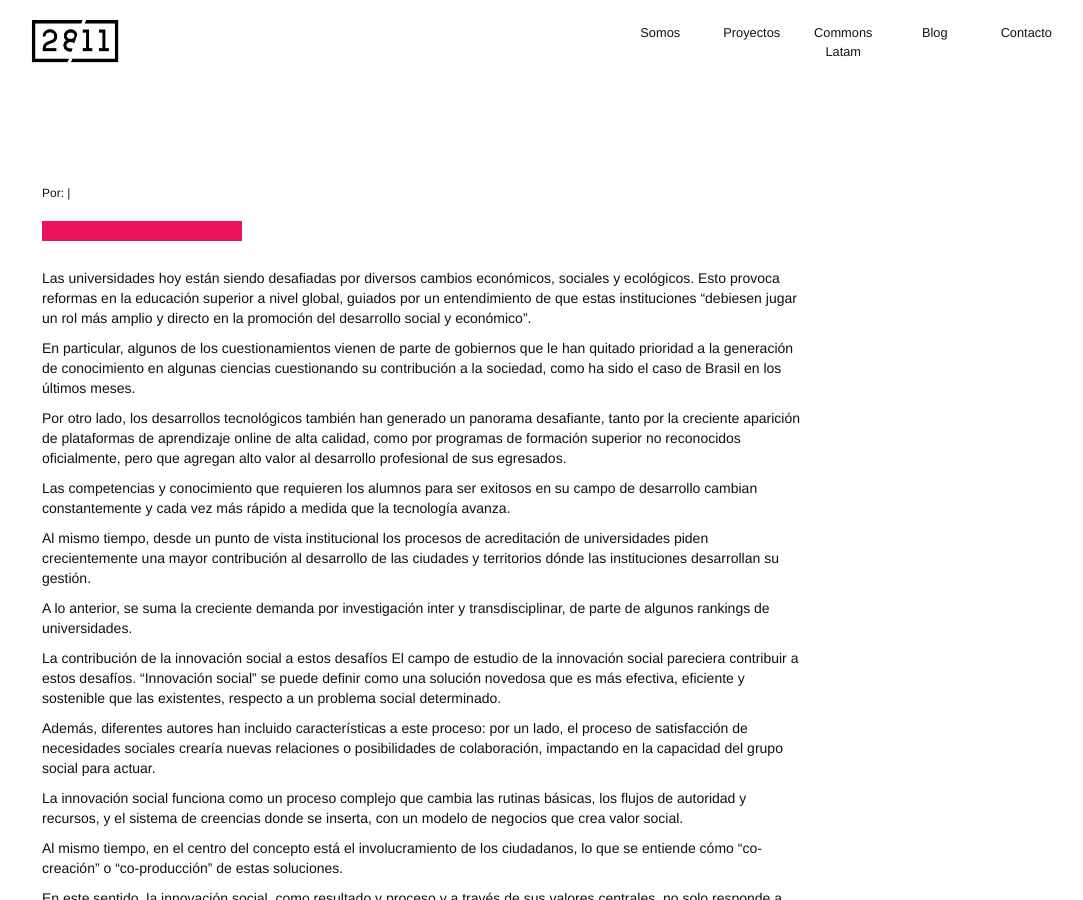
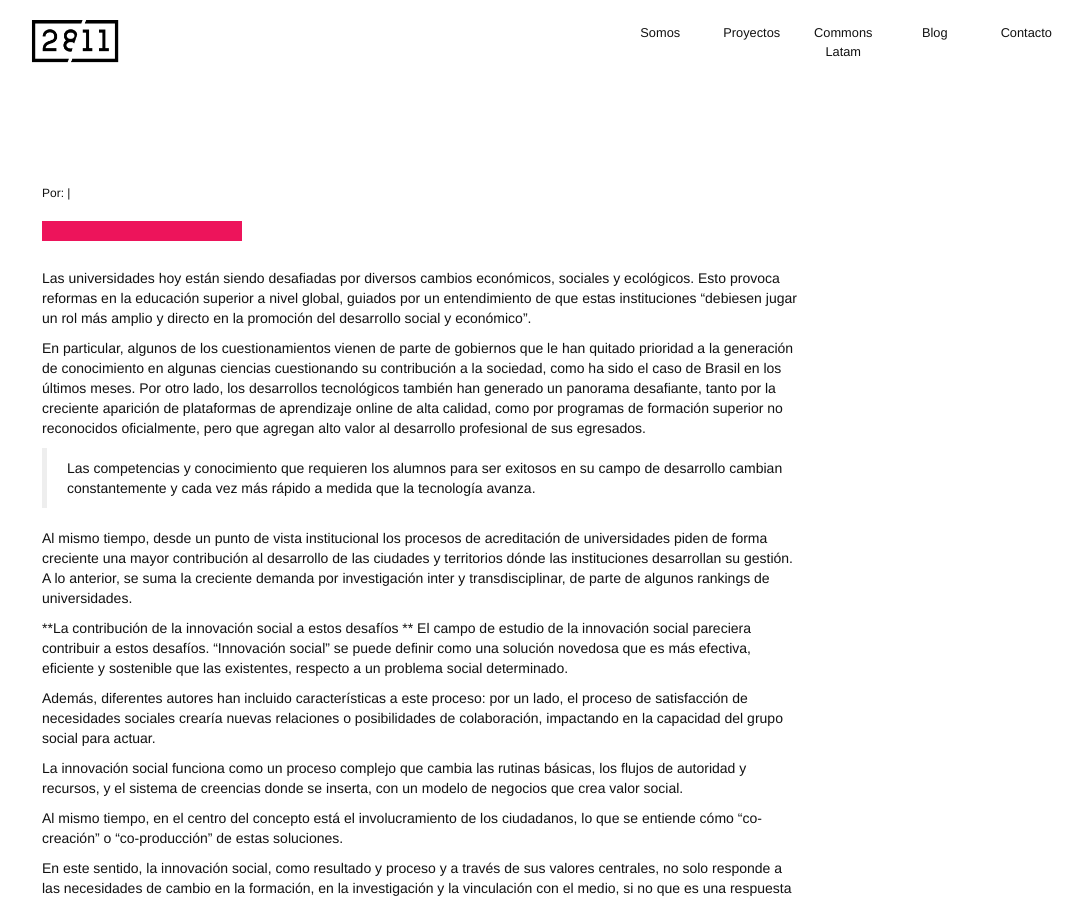
Before and after one commit to 2811Chile/2811Chile.github.io, a Jekyll site: the page built from _posts/2019-10-25-innovacion-social-y-universidades.markdown, in a window 1280 px wide and 900 px high. Shown: the whole window, without its empty margins (138-1221 px from the left). Built offline with Jekyll 4.4.1, drawn with Linux system fonts in a browser that asks for light colours; nearby versions of some CDN libraries; some web fonts are replaced; our own code applies the rules of GitHub Pages for plain Markdown files.

Commit message:
Updated Innovacion Social Y Universidades

```diff
--- a/_posts/2019-10-25-innovacion-social-y-universidades.markdown
+++ b/_posts/2019-10-25-innovacion-social-y-universidades.markdown
@@ -5,17 +5,14 @@ date: 2019-10-25 19:04:00 Z
 
 Las universidades hoy están siendo desafiadas por diversos cambios económicos, sociales y ecológicos. <!--mas--> Esto provoca reformas en la educación superior a nivel global, guiados por un entendimiento de que estas instituciones “debiesen jugar un rol más amplio y directo en la promoción del desarrollo social y económico”.
 
-En particular, algunos de los cuestionamientos vienen de parte de gobiernos que le han quitado prioridad a la generación de conocimiento en algunas ciencias cuestionando su contribución a la sociedad, como ha sido el caso de Brasil en los últimos meses.
+En particular, algunos de los cuestionamientos vienen de parte de gobiernos que le han quitado prioridad a la generación de conocimiento en algunas ciencias cuestionando su contribución a la sociedad, como ha sido el caso de Brasil en los últimos meses. Por otro lado, los desarrollos tecnológicos también han generado un panorama desafiante, tanto por la creciente aparición de plataformas de aprendizaje online de alta calidad, como por programas de formación superior no reconocidos oficialmente, pero que agregan alto valor al desarrollo profesional de sus egresados.
 
-Por otro lado, los desarrollos tecnológicos también han generado un panorama desafiante, tanto por la creciente aparición de plataformas de aprendizaje online de alta calidad, como por programas de formación superior no reconocidos oficialmente, pero que agregan alto valor al desarrollo profesional de sus egresados.
+> Las competencias y conocimiento que requieren los alumnos para ser exitosos en su campo de desarrollo cambian constantemente y cada vez más rápido a medida que la tecnología avanza.
 
-Las competencias y conocimiento que requieren los alumnos para ser exitosos en su campo de desarrollo cambian constantemente y cada vez más rápido a medida que la tecnología avanza.
+Al mismo tiempo, desde un punto de vista institucional los procesos de acreditación de universidades piden de forma creciente una mayor contribución al desarrollo de las ciudades y territorios dónde las instituciones desarrollan su gestión. A lo anterior, se suma la creciente demanda por investigación inter y transdisciplinar, de parte de algunos rankings de universidades.
 
-Al mismo tiempo, desde un punto de vista institucional los procesos de acreditación de universidades piden crecientemente una mayor contribución al desarrollo de las ciudades y territorios dónde las instituciones desarrollan su gestión.
-
-A lo anterior, se suma la creciente demanda por investigación inter y transdisciplinar, de parte de algunos rankings de universidades.
-
-La contribución de la innovación social a estos desafíos
+**La contribución de la innovación social a estos desafíos
+**
 El campo de estudio de la innovación social pareciera contribuir a estos desafíos. “Innovación social” se puede definir como una solución novedosa que es más efectiva, eficiente y sostenible que las existentes, respecto a un problema social determinado.
 
 Además, diferentes autores han incluido características a este proceso: por un lado, el proceso de satisfacción de necesidades sociales crearía nuevas relaciones o posibilidades de colaboración, impactando en la capacidad del grupo social para actuar.
```
